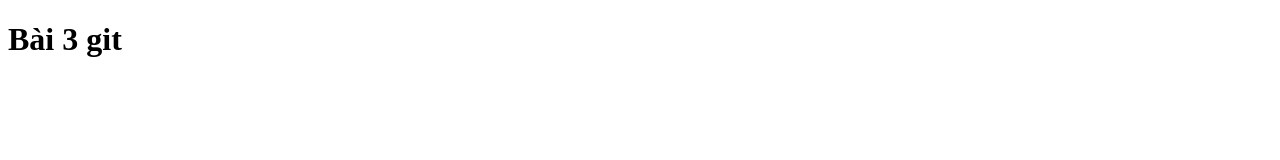
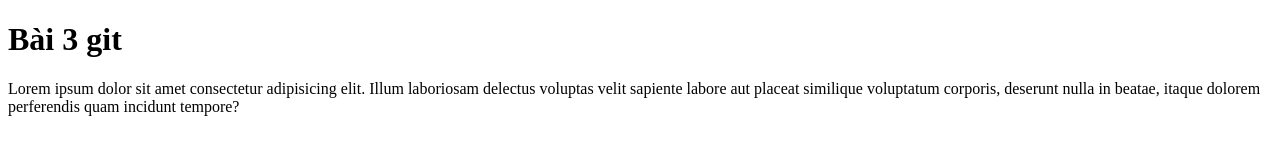
Before and after one commit to locads102/duan3, a plain HTML site: page index.html in a window 1280 px wide. Drawn offline with Linux system fonts and the light colour scheme.

Commit message:
sửa đổi lần 1

```diff
--- a/index.html
+++ b/index.html
@@ -1,11 +1,17 @@
 <!DOCTYPE html>
 <html lang="vi">
-<head>
-    <meta charset="UTF-8">
-    <meta name="viewport" content="width=device-width, initial-scale=1.0">
+  <head>
+    <meta charset="UTF-8" />
+    <meta name="viewport" content="width=device-width, initial-scale=1.0" />
     <title>Bài 3 git</title>
-</head>
-<body>
-    <h1>Bài 3 git </h1>
-</body>
+  </head>
+  <body>
+    <h1>Bài 3 git</h1>
+    <p>
+      Lorem ipsum dolor sit amet consectetur adipisicing elit. Illum laboriosam
+      delectus voluptas velit sapiente labore aut placeat similique voluptatum
+      corporis, deserunt nulla in beatae, itaque dolorem perferendis quam
+      incidunt tempore?
+    </p>
+  </body>
 </html>
```
